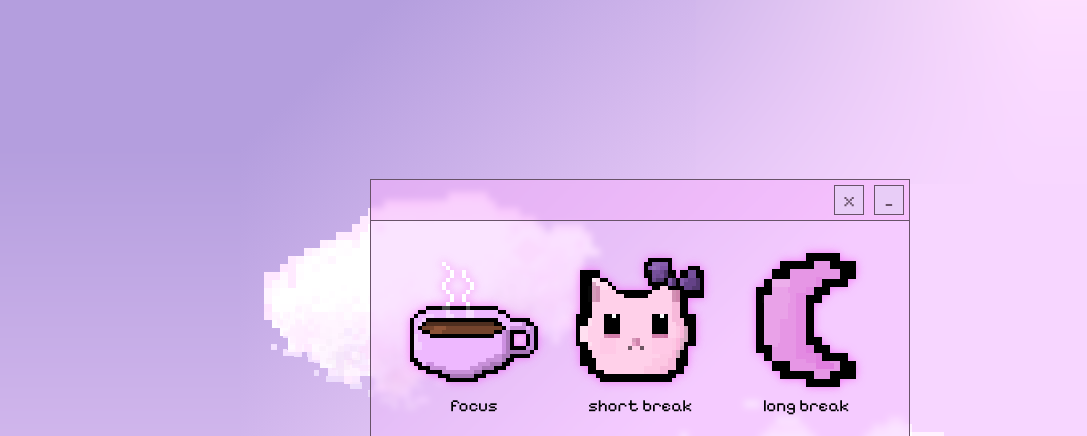
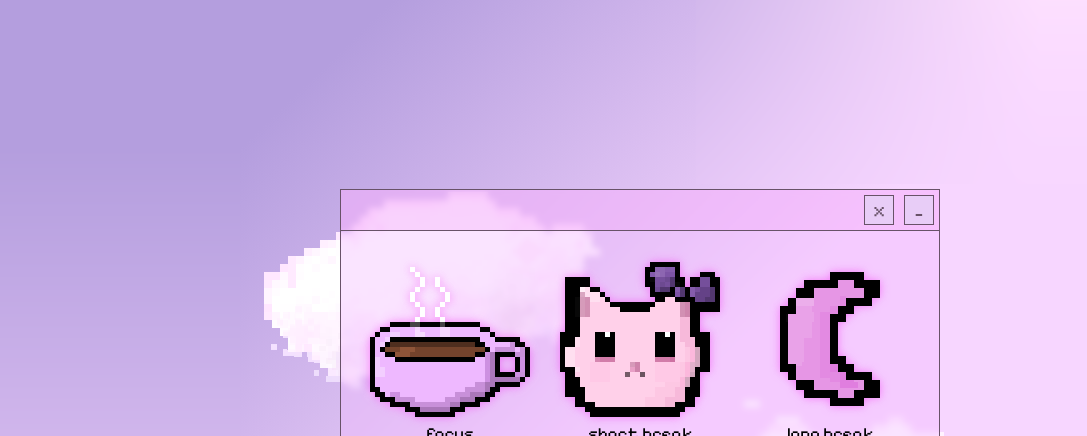
Before and after one commit to laybuh/pomodoro, a plain HTML site: page index.html in a window 1280 px wide. Shown: the top 436 px of the page, without its empty margins (0-1087 px from the left). Drawn offline with Linux system fonts and the light colour scheme.

Commit message:
fixed image sizes on main window and fixed window sizes

```diff
--- a/style.css
+++ b/style.css
@@ -19,13 +19,18 @@ button {
 
 .pomodoro-icon {
     display: block;
-    width: 128px;
-    height: 134px;
+    width: 160px;
+    height: 160px;
+    box-sizing: border-box;
     object-fit: contain;
     image-rendering: pixelated;
-    margin: 8px;
+    margin: 4px;
     filter: drop-shadow(0 0 5px rgba(241, 67, 241, 0.6));
     transition: transform 0.1s;
+}
+
+#moon-image {
+    padding: 13px 30px;
 }
 
 .pomodoro-btn {
@@ -43,8 +48,8 @@ button {
     -webkit-backdrop-filter: blur(3px);
     border: 1px solid rgb(104, 82, 104);
     margin: 15px;
-    width: 540px;
-    height: 420px;
+    width: 600px;
+    height: 400px;
     box-sizing: border-box;
 }
 
```
